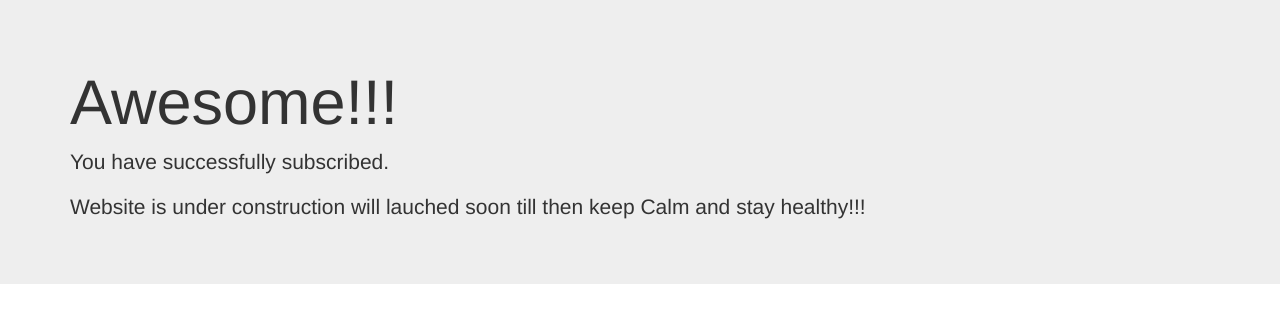
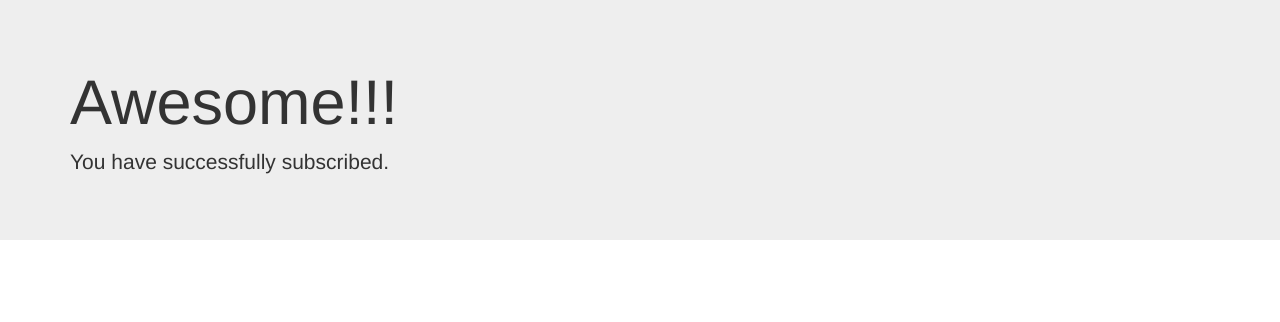
Before and after one commit to adarsh2912/Newsletter-signup, a website: page success.html in a window 1280 px wide. Drawn offline with nearby package versions, Linux system fonts and the light colour scheme.

Commit message:
third commit

```diff
--- a/success.html
+++ b/success.html
@@ -10,7 +10,6 @@
     <div class="container">
         <h1 class="display-4">Awesome!!!</h1>
         <p class="lead">You have successfully subscribed.</p>
-        <p class="lead">Website is under construction will lauched soon till then keep Calm and stay healthy!!!</p>
     </div>
 </div></body>
 </html>
```
